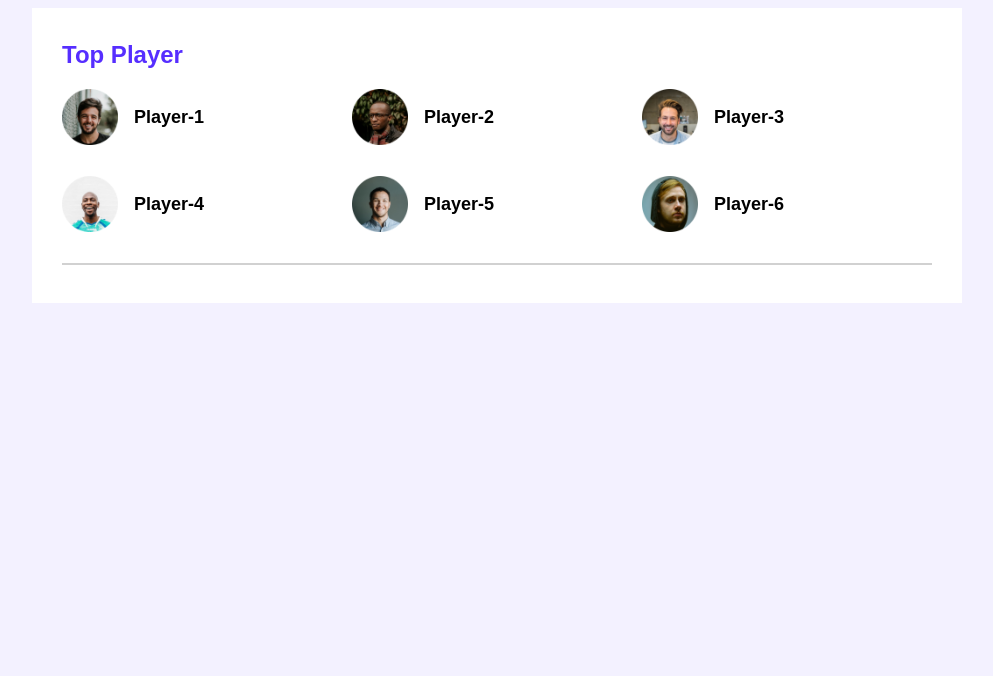
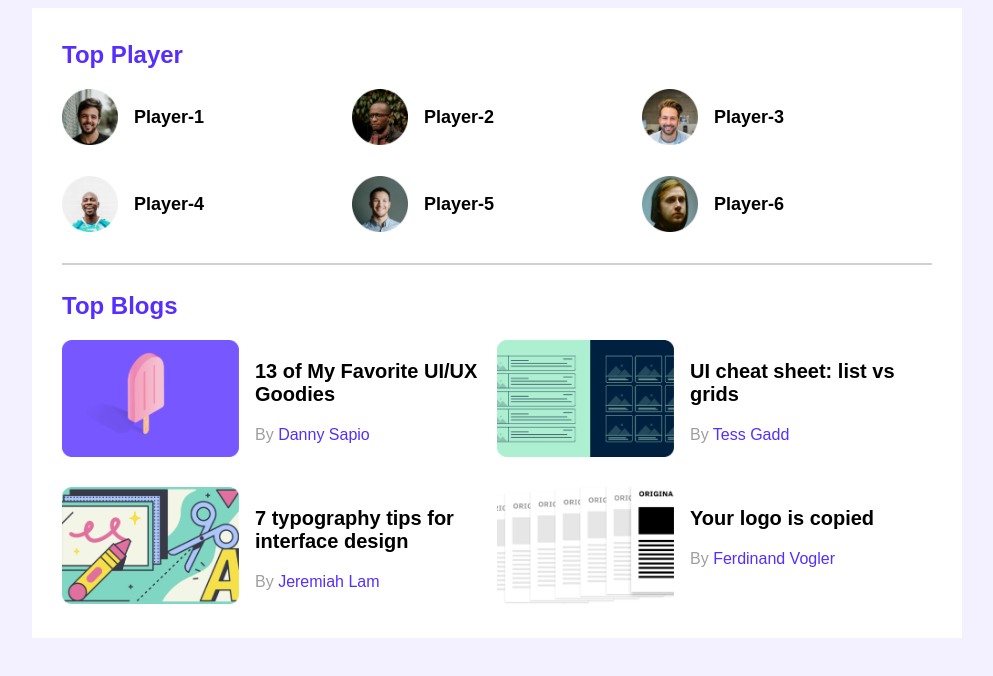
Before and after one commit to sadikhossain69/leader-board-css3, a plain HTML site: page index.html in a window 1280 px wide. Shown: the whole page, without its empty margins (143-1136 px from the left). Drawn offline with Linux system fonts and the light colour scheme.

Commit message:
blogs completed

```diff
--- a/index.html
+++ b/index.html
@@ -54,6 +54,59 @@
                 </div>
             </div>
             <hr>
+            <div class="top-blogs">
+                <h2 class="section-title">Top Blogs</h2>
+                <div class="blogs">
+                    <article class="blog">
+                        <div class="thumbnail">
+                            <img src="images/blogs/blog-1.png" alt="">
+                        </div>
+                        <div class="blog-info">
+                            <h3 class="blog-title">
+                                13 of My Favorite
+                                UI/UX Goodies
+                            </h3>
+                            <p class="blog-author">By <a href="">Danny Sapio</a></p>
+                        </div>
+                    </article>
+                    <article class="blog">
+                        <div class="thumbnail">
+                            <img src="images/blogs/blog-2.png" alt="">
+                        </div>
+                        <div class="blog-info">
+                            <h3 class="blog-title">
+                                UI cheat sheet:
+                                list vs grids
+                            </h3>
+                            <p class="blog-author">By <a href="">Tess Gadd</a></p>
+                        </div>
+                    </article>
+                    <article class="blog">
+                        <div class="thumbnail">
+                            <img src="images/blogs/blog-3.png" alt="">
+                        </div>
+                        <div class="blog-info">
+                            <h3 class="blog-title">
+                                7 typography tips
+                                for interface design
+                            </h3>
+                            <p class="blog-author">By <a href="">Jeremiah Lam</a></p>
+                        </div>
+                    </article>
+                    <article class="blog">
+                        <div class="thumbnail">
+                            <img src="images/blogs/blog-4.png" alt="">
+                        </div>
+                        <div class="blog-info">
+                            <h3 class="blog-title">
+                                Your logo is
+                                copied
+                            </h3>
+                            <p class="blog-author">By <a href="">Ferdinand Vogler</a></p>
+                        </div>
+                    </article>
+                </div>
+            </div>
         </section>
     </main>
     <!-- main end -->
--- a/styles/style.css
+++ b/styles/style.css
@@ -16,7 +16,7 @@ main {
 }
 
 /* top player style */
-.top-players{
+.top-players {
     margin-bottom: 30px;
 }
 
@@ -42,12 +42,49 @@ main {
     height: 56px;
 }
 
-.player-name{
+.player-name {
     margin-left: 16px;
     font-size: 18px;
 }
 
-hr{
+hr {
     border: 1px solid #D1D1D1;
+    margin-bottom: 27px;
 
 }
+
+/* top blog styles */
+
+.blogs{
+    display: grid;
+    grid-template-columns: repeat(2, 1fr);
+    grid-row-gap: 26px;
+}
+
+.blog{
+    display: flex;
+}
+
+.blog .thumbnail img {
+    width: 177px;
+    height: 117px;
+}
+
+.blog-info{
+    margin-left: 16px;
+}
+
+.blog-title{
+    font-size: 20px;
+}
+
+.blog-author{
+    color: #9F9F9F;
+    font-size: 16px;
+}
+
+.blog-author a{
+    text-decoration: none;
+    color: #562EFF;
+    font-size: 16px;
+}
```
